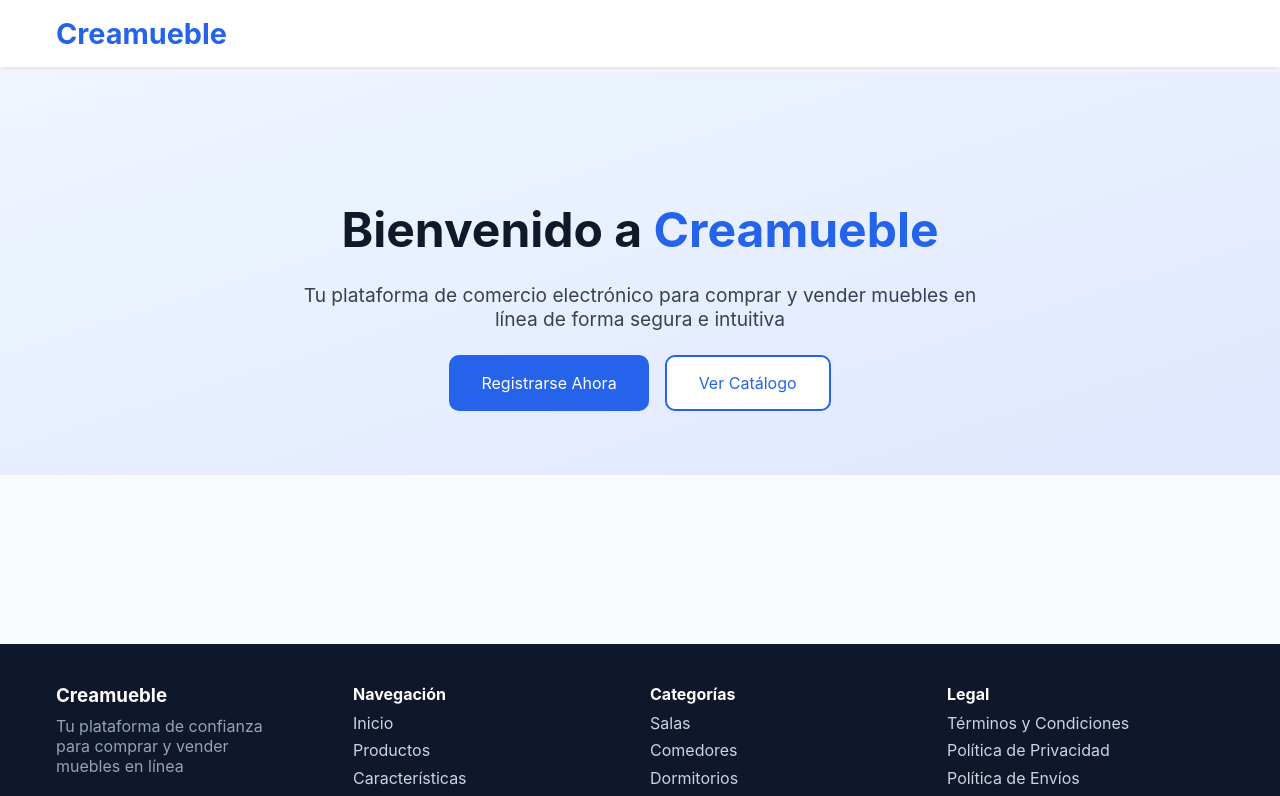
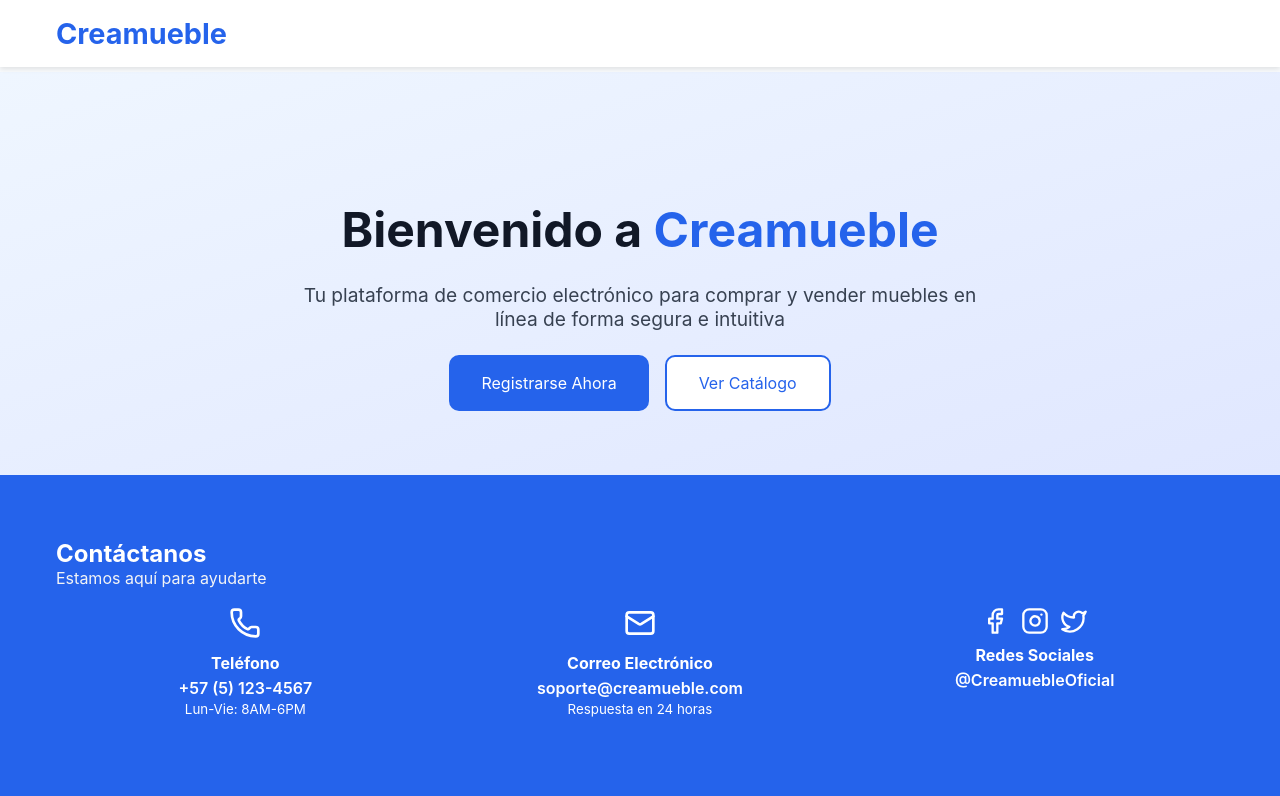
Before and after one commit to Rafael0896/WebTestingLanding, a React (Vite) app: page / in a window 1280 px wide. Shown: the top 796 px of the page. Built offline with nearby package versions, Linux system fonts and the light colour scheme.

Commit message:
Se creó Contact.css, Contact.jsx.

```diff
--- a/src/App.jsx
+++ b/src/App.jsx
@@ -10,8 +10,8 @@ const App = () => {
         <div className="app-container">
             <Navbar />
             <Hero />
+            <Contact />
             <Footer />
-            <Contact/>
         </div>
     );
 };
--- /dev/null
+++ b/src/components/Contact.css
@@ -0,0 +1,17 @@
+.contact-section.section { padding: 4rem 0; background: #2563eb; color: #fff; }
+.contact-grid {
+    display:grid;
+    grid-template-columns: repeat(auto-fit, minmax(220px, 1fr));
+    gap: 1rem;
+    align-items: start;
+}
+.contact-card {
+    background: transparent;
+    color: #fff;
+    text-align:center;
+    padding: 1.2rem;
+    border-radius: 10px;
+}
+.contact-card h4 { margin-top: 0.6rem; margin-bottom: 0.35rem; }
+.contact-card p { font-weight: 600; }
+.socials { display:flex; gap:0.7rem; justify-content:center; margin-bottom:0.6rem; }
--- /dev/null
+++ b/src/components/Contact.jsx
@@ -0,0 +1,44 @@
+import React from 'react';
+import { Phone, Mail, Facebook, Instagram, Twitter } from 'lucide-react';
+import './Contact.css';
+
+const Contact = () => {
+    return (
+        <section id="contacto" className="contact-section section">
+            <div className="container-max">
+                <div className="section-heading" style={{ color: '#fff' }}>
+                    <h2 style={{ color: '#fff' }}>Contáctanos</h2>
+                    <p style={{ color: '#f3f4f6' }}>Estamos aquí para ayudarte</p>
+                </div>
+
+                <div className="contact-grid">
+                    <div className="contact-card">
+                        <Phone size={32} />
+                        <h4>Teléfono</h4>
+                        <p>+57 (5) 123-4567</p>
+                        <small>Lun-Vie: 8AM-6PM</small>
+                    </div>
+
+                    <div className="contact-card">
+                        <Mail size={32} />
+                        <h4>Correo Electrónico</h4>
+                        <p>soporte@creamueble.com</p>
+                        <small>Respuesta en 24 horas</small>
+                    </div>
+
+                    <div className="contact-card">
+                        <div className="socials">
+                            <Facebook size={28} />
+                            <Instagram size={28} />
+                            <Twitter size={28} />
+                        </div>
+                        <h4>Redes Sociales</h4>
+                        <p>@CreamuebleOficial</p>
+                    </div>
+                </div>
+            </div>
+        </section>
+    );
+};
+
+export default Contact;
```
